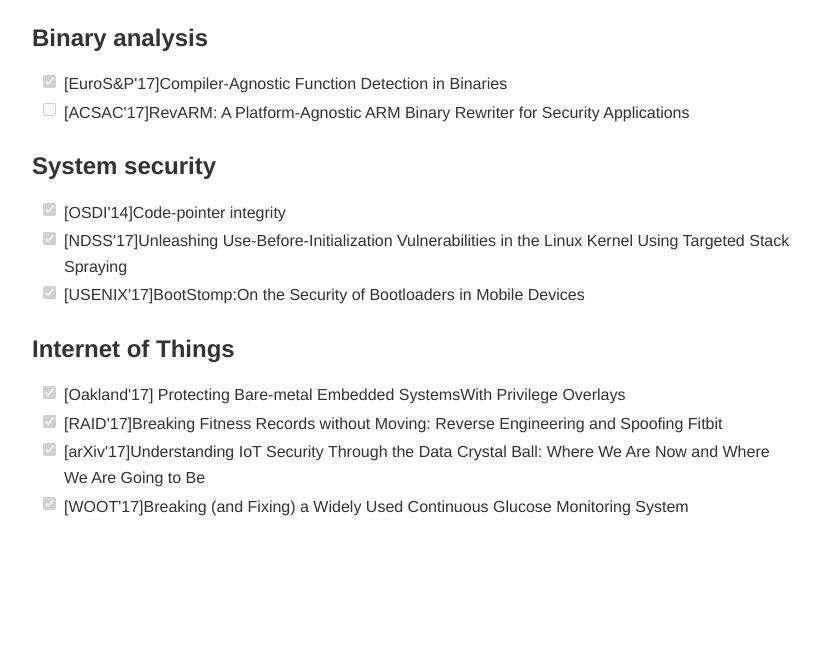
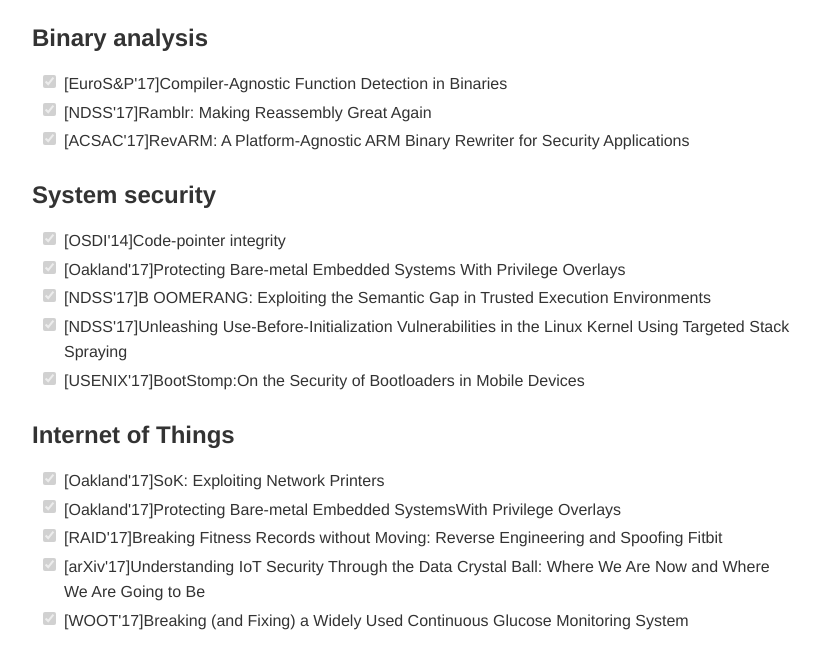
Before and after one commit to b1gtang/b1gtang.github.io, a plain HTML site: page paper/index.html in a window 1280 px wide. Shown: the part 75-744 px from the top of the page, without its empty margins (228-1048 px from the left). Drawn offline with Linux system fonts and the light colour scheme.

Commit message:
paper 12-11

```diff
--- a/paper/index.html
+++ b/paper/index.html
@@ -845,7 +845,9 @@ github.com style (c) Vasily Polovnyov <vast@whiteants.net>
 <ul>
 <li class="task-list-item"><input disabled="disabled" type="checkbox" checked /> [EuroS&amp;P&#39;17]Compiler-Agnostic Function Detection in Binaries
 </li>
-<li class="task-list-item"><input disabled="disabled" type="checkbox" /> [ACSAC&#39;17]RevARM: A Platform-Agnostic ARM Binary Rewriter for Security Applications
+<li class="task-list-item"><input disabled="disabled" type="checkbox" checked /> [NDSS&#39;17]Ramblr: Making Reassembly Great Again
+</li>
+<li class="task-list-item"><input disabled="disabled" type="checkbox" checked /> [ACSAC&#39;17]RevARM: A Platform-Agnostic ARM Binary Rewriter for Security Applications
 </li>
 </ul>
 
@@ -853,6 +855,10 @@ github.com style (c) Vasily Polovnyov <vast@whiteants.net>
 
 <ul>
 <li class="task-list-item"><input disabled="disabled" type="checkbox" checked /> [OSDI&#39;14]Code-pointer integrity
+</li>
+<li class="task-list-item"><input disabled="disabled" type="checkbox" checked /> [Oakland&#39;17]Protecting Bare-metal Embedded Systems With Privilege Overlays
+</li>
+<li class="task-list-item"><input disabled="disabled" type="checkbox" checked /> [NDSS&#39;17]B OOMERANG: Exploiting the Semantic Gap in Trusted Execution Environments
 </li>
 <li class="task-list-item"><input disabled="disabled" type="checkbox" checked /> [NDSS&#39;17]Unleashing Use-Before-Initialization Vulnerabilities in the Linux Kernel Using Targeted Stack Spraying
 </li>
@@ -863,7 +869,9 @@ github.com style (c) Vasily Polovnyov <vast@whiteants.net>
 <h3 id="toc_3">Internet of Things</h3>
 
 <ul>
-<li class="task-list-item"><input disabled="disabled" type="checkbox" checked /> [Oakland&#39;17] Protecting Bare-metal Embedded SystemsWith Privilege Overlays
+<li class="task-list-item"><input disabled="disabled" type="checkbox" checked /> [Oakland&#39;17]SoK: Exploiting Network Printers
+</li>
+<li class="task-list-item"><input disabled="disabled" type="checkbox" checked /> [Oakland&#39;17]Protecting Bare-metal Embedded SystemsWith Privilege Overlays
 </li>
 <li class="task-list-item"><input disabled="disabled" type="checkbox" checked /> [RAID&#39;17]Breaking Fitness Records without Moving: Reverse Engineering and Spoofing Fitbit
 </li>
```
